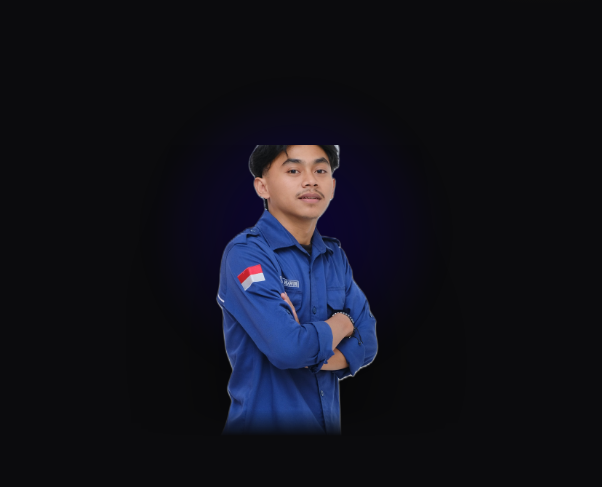
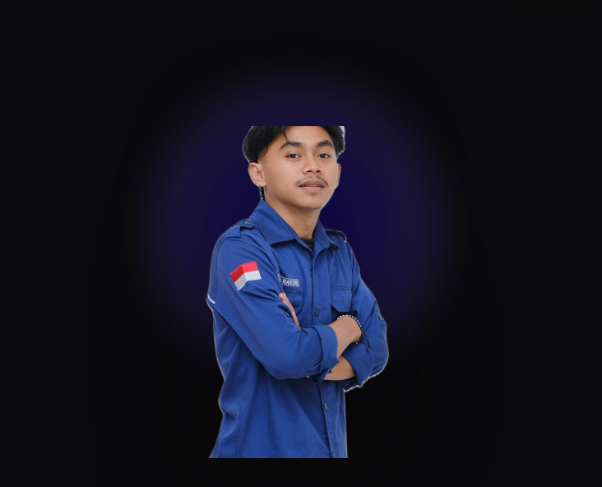
Before and after one commit to wahyuadratama/Portfolio, a website: page index.html in a window 1280 px wide. Shown: the part 197-684 px from the top of the page, 678-1280 px from the left. Drawn offline with Linux system fonts and the light colour scheme; no server answers.

Commit message:
Perbaiki foto hero: hapus fade hantu, perbesar, glow lebih kuat

```diff
--- a/css/style.css
+++ b/css/style.css
@@ -214,17 +214,15 @@ img.brand-mark { object-fit: cover; }
 /* Hero cutout — foto tanpa bingkai kotak */
 .hero-cutout { position: relative; display: flex; justify-content: center; }
 .hero-cutout::before {
-  content: ""; position: absolute; bottom: 2%; left: 50%; transform: translateX(-50%);
-  width: min(400px, 84vw); aspect-ratio: 1 / 1; border-radius: 50%;
-  background: radial-gradient(closest-side, rgba(27, 0, 161, 0.38), transparent 72%);
-  filter: blur(12px); pointer-events: none;
+  content: ""; position: absolute; bottom: 0; left: 50%; transform: translateX(-50%);
+  width: min(460px, 90vw); aspect-ratio: 1 / 1; border-radius: 50%;
+  background: radial-gradient(closest-side, rgba(27, 0, 161, 0.55), rgba(106, 77, 255, 0.18) 55%, transparent 72%);
+  filter: blur(16px); pointer-events: none;
 }
 .hero-cutout img {
   position: relative; display: block;
-  width: min(400px, 82vw); height: auto;
-  filter: drop-shadow(0 28px 44px rgba(0, 0, 0, 0.45));
-  -webkit-mask-image: linear-gradient(to bottom, #000 90%, transparent 99%);
-  mask-image: linear-gradient(to bottom, #000 90%, transparent 99%);
+  width: min(460px, 86vw); height: auto;
+  filter: drop-shadow(0 32px 54px rgba(0, 0, 0, 0.5));
   animation: hero-float 7s ease-in-out infinite;
 }
 @keyframes hero-float { 0%, 100% { transform: translateY(0); } 50% { transform: translateY(-12px); } }
@@ -510,7 +508,7 @@ img.brand-mark { object-fit: cover; }
   .hero { padding-top: calc(var(--nav-h) + 36px); }
   .hero-grid { grid-template-columns: minmax(0, 1fr); gap: 36px; }
   .hero-photo { order: -1; }
-  .hero-cutout img { width: min(300px, 74vw); animation: none; }
+  .hero-cutout img { width: min(340px, 78vw); animation: none; }
   .hero-cta .btn { flex: 1 1 100%; }
   .about-grid { grid-template-columns: minmax(0, 1fr); gap: 36px; }
   .resume-grid { grid-template-columns: minmax(0, 1fr); gap: 40px; }
```
